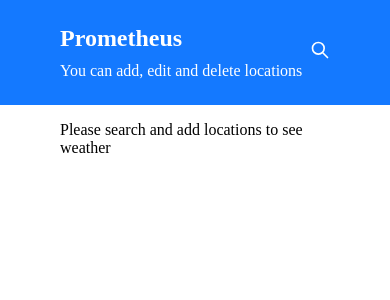
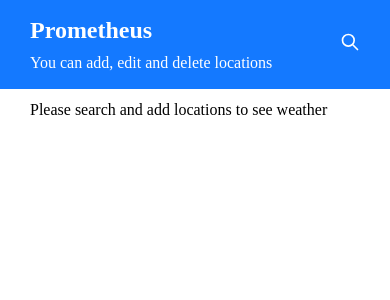
Before and after one commit to ksorv/zkx-prometheus, a React (Create React App) app: page /locations in a window 390 px wide. Shown: the top 300 px of the page. Built offline with nearby package versions, Linux system fonts and the light colour scheme.

Commit message:
fix: mobile design

```diff
--- a/src/components/header/styles.module.scss
+++ b/src/components/header/styles.module.scss
@@ -6,6 +6,10 @@
     justify-content: space-between;
     position: sticky;
     top: 0;
+
+    @media (max-width: 600px) {
+        padding: 16px 30px;
+    }
 
     .textContainer {
         gap: 8px;
--- a/src/components/location-weather/styles.module.scss
+++ b/src/components/location-weather/styles.module.scss
@@ -10,6 +10,19 @@
         align-items: center;
         justify-content: space-between;
         width: 100%;
+
+        @media (max-width: 600px) {
+            flex-direction: column;
+
+            .info {
+                width: 100%;
+            }
+
+            .buttons {
+                justify-content: flex-end;
+                width: 100%;
+            }
+        }
 
         .info {
             display: flex;
@@ -55,6 +68,23 @@
         .buttons {
             display: flex;
             align-items: center;
+
+            @media (max-width: 600px) {
+                margin-top: 8px;
+
+                .arrowButton, .deleteButton {
+                    font-size: 12px;
+                    line-height: 16px;
+                }
+
+                .arrowButton {
+                    padding: 8px 28px;
+                }
+
+                .deleteButton {
+                    padding: 8px;
+                }
+            }
 
             .arrowButton, .deleteButton {
                 border: 1px solid #FFF;
--- a/src/modules/locations/components/list.tsx
+++ b/src/modules/locations/components/list/index.tsx
@@ -1,10 +1,11 @@
 import { useQueries } from "react-query";
-import Header from "../../../components/header";
-import LocationWeather from "../../../components/location-weather";
-import SearchIcon from "../../../icons/Search";
-import { useLocations } from "../state";
-import makeKeyFromLocation from "../utils/cache";
-import fetchWeather from "../requests/fetch-weather";
+import Header from "../../../../components/header";
+import LocationWeather from "../../../../components/location-weather";
+import SearchIcon from "../../../../icons/Search";
+import { useLocations } from "../../state";
+import makeKeyFromLocation from "../../utils/cache";
+import fetchWeather from "../../requests/fetch-weather";
+import styles from './styles.module.scss'
 
 interface ListViewProps {
     onSearchClick: () => void;
@@ -21,26 +22,22 @@ const ListView = ({ onSearchClick }: ListViewProps) => {
     }))
 
     if (!locations.length) {
-        return <div>
+        return <div className={styles.listView}>
             <Header>
                 <SearchIcon size={20} onClick={onSearchClick} />
             </Header>
-            <div style={{
-                padding: '16px 60px'
-            }}>
+            <div className={styles.list}>
                 Please search and add locations to see weather
             </div>
         </div>
     }
 
     return (
-        <div>
+        <div className={styles.listView}>
             <Header>
                 <SearchIcon size={20} onClick={onSearchClick} />
             </Header>
-            <div style={{
-                padding: '16px 60px'
-            }}>
+            <div className={styles.list}>
                 {locations.map((location, idx) => (
                     <LocationWeather
                         key={makeKeyFromLocation(location)}
--- /dev/null
+++ b/src/modules/locations/components/list/styles.module.scss
@@ -0,0 +1,9 @@
+.listView {
+    .list {
+        padding: 16px 60px;
+
+        @media (max-width: 600px) {
+            padding: 12px 30px;
+        }
+    }
+}
```
